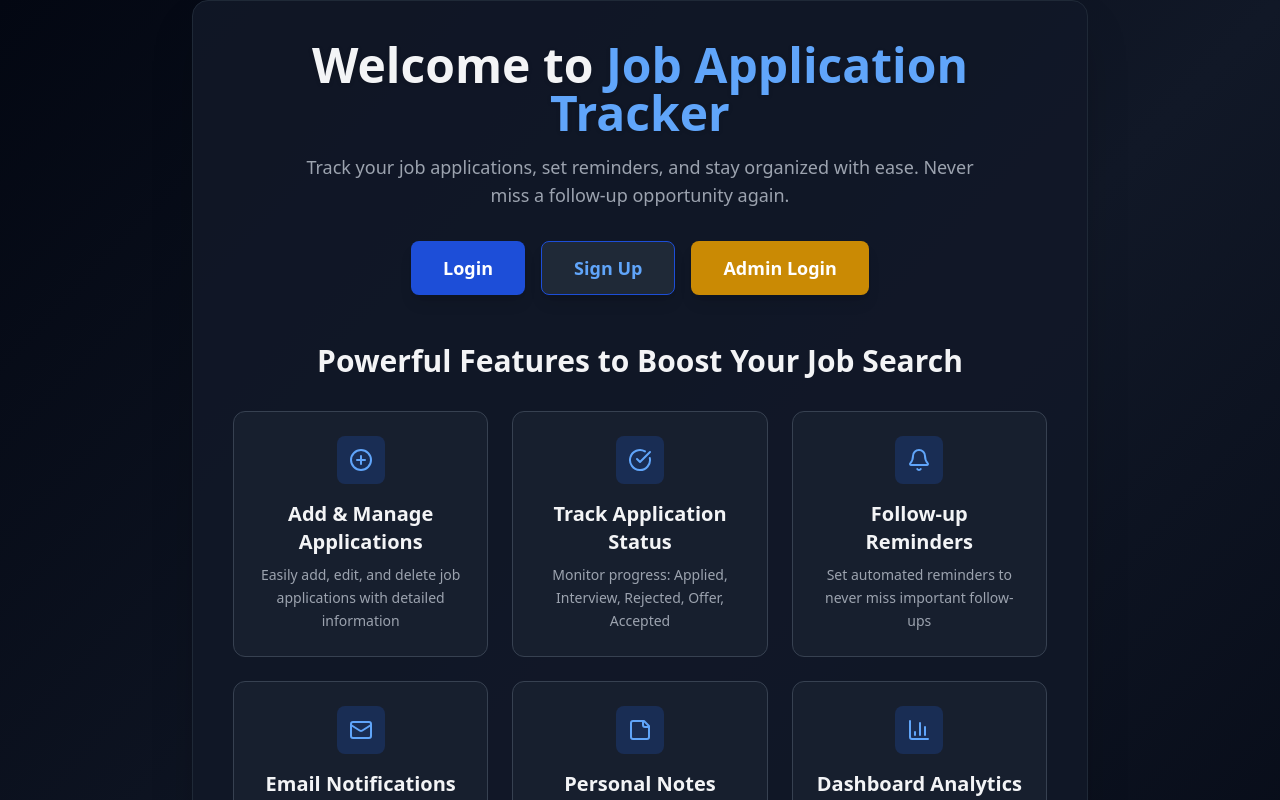
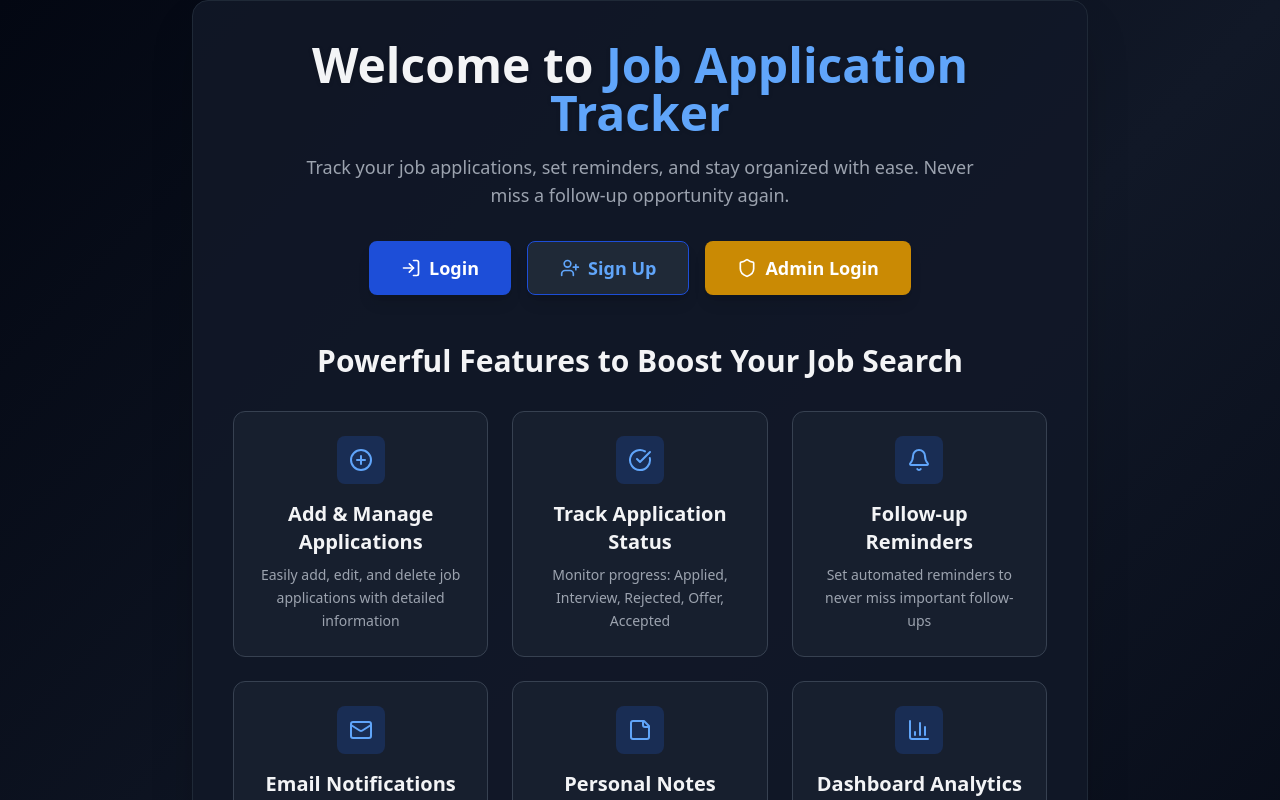
Before and after one commit to siddharth04062003/FollowUpPro-Frontend, a React (Create React App) app: page / in a window 1280 px wide. Shown: the top 800 px of the page. Built offline with nearby package versions, Linux system fonts and the light colour scheme; no server answers.

Commit message:
Added the feature in landing page

```diff
--- a/src/pages/Landing.js
+++ b/src/pages/Landing.js
@@ -9,7 +9,10 @@ import {
   BarChart3,
   Filter,
   Mail,
-  Bell
+  Bell,
+  LogIn,
+  UserPlus,
+  Shield
 } from 'lucide-react';
 
 const Landing = () => {
@@ -46,6 +49,22 @@ const Landing = () => {
     }
   ];
 
+  const handleLogin = () => {
+    window.location.href = '/login';
+  };
+
+  const handleSignUp = () => {
+    window.location.href = '/register';
+  };
+
+  const handleAdminLogin = () => {
+    window.location.href = '/admin';
+  };
+
+  const handleGetStarted = () => {
+    window.location.href = '/register';
+  };
+
   return (
     <div className="min-h-screen bg-gradient-to-br from-gray-950 via-gray-900 to-gray-950">
       {/* Hero Section */}
@@ -61,13 +80,25 @@ const Landing = () => {
 
           {/* Action Buttons */}
           <div className="flex flex-col sm:flex-row gap-4 justify-center mb-12">
-            <button className="px-8 py-3 rounded-lg bg-blue-700 hover:bg-blue-800 text-white font-semibold text-lg shadow-lg transition transform hover:scale-105">
+            <button
+              onClick={handleLogin}
+              className="flex items-center justify-center gap-2 px-8 py-3 rounded-lg bg-blue-700 hover:bg-blue-800 text-white font-semibold text-lg shadow-lg transition transform hover:scale-105 cursor-pointer"
+            >
+              <LogIn className="w-5 h-5" />
               Login
             </button>
-            <button className="px-8 py-3 rounded-lg bg-gray-800 border border-blue-700 hover:bg-gray-700 text-blue-400 font-semibold text-lg shadow-lg transition transform hover:scale-105">
+            <button
+              onClick={handleSignUp}
+              className="flex items-center justify-center gap-2 px-8 py-3 rounded-lg bg-gray-800 border border-blue-700 hover:bg-gray-700 text-blue-400 font-semibold text-lg shadow-lg transition transform hover:scale-105 cursor-pointer"
+            >
+              <UserPlus className="w-5 h-5" />
               Sign Up
             </button>
-            <button className="px-8 py-3 rounded-lg bg-yellow-600 hover:bg-yellow-700 text-white font-semibold text-lg shadow-lg transition transform hover:scale-105">
+            <button
+              onClick={handleAdminLogin}
+              className="flex items-center justify-center gap-2 px-8 py-3 rounded-lg bg-yellow-600 hover:bg-yellow-700 text-white font-semibold text-lg shadow-lg transition transform hover:scale-105 cursor-pointer"
+            >
+              <Shield className="w-5 h-5" />
               Admin Login
             </button>
           </div>
@@ -131,7 +162,10 @@ const Landing = () => {
             <p className="text-gray-300 mb-4">
               Join thousands of job seekers who are staying organized and landing their dream jobs.
             </p>
-            <button className="inline-flex items-center px-6 py-3 rounded-lg bg-blue-600 hover:bg-blue-700 text-white font-semibold transition transform hover:scale-105 shadow-lg">
+            <button
+              onClick={handleGetStarted}
+              className="inline-flex items-center px-6 py-3 rounded-lg bg-blue-600 hover:bg-blue-700 text-white font-semibold transition transform hover:scale-105 shadow-lg cursor-pointer"
+            >
               Get Started Free
               <PlusCircle className="ml-2 w-5 h-5" />
             </button>
```
